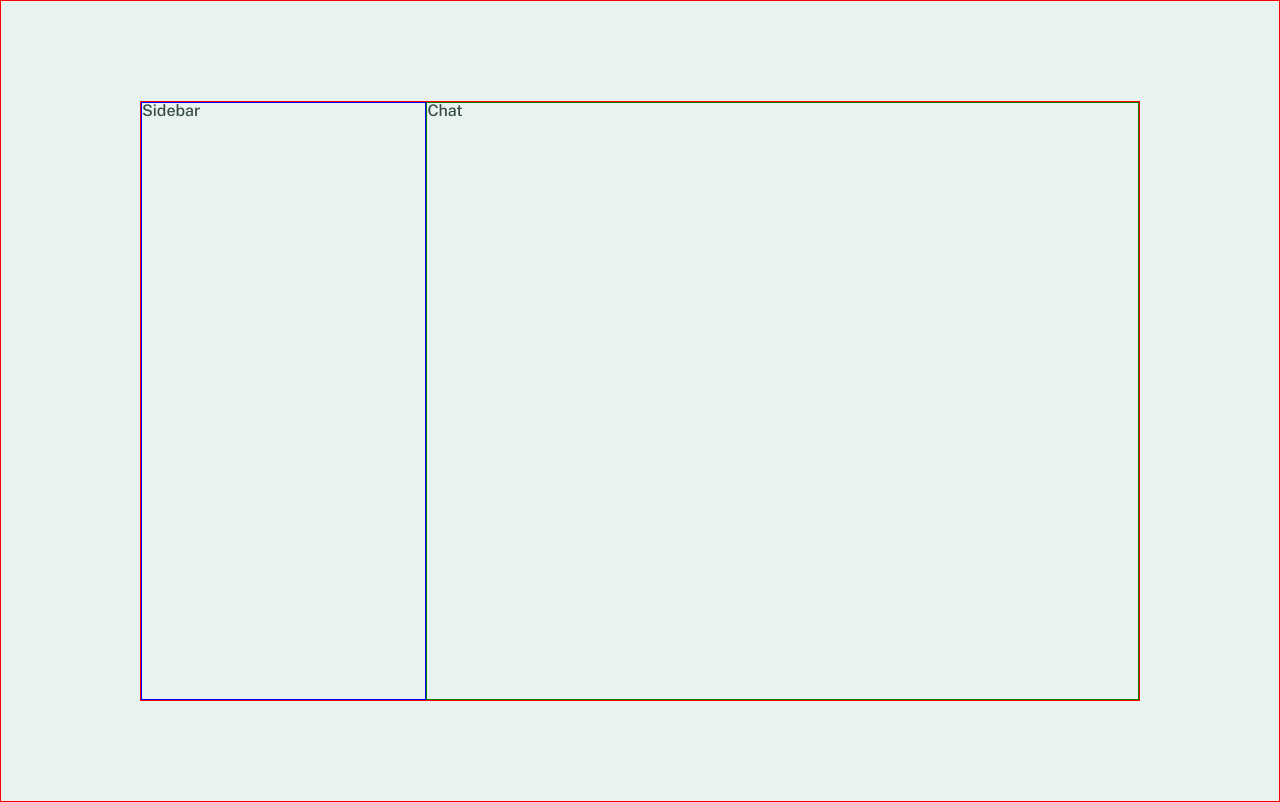
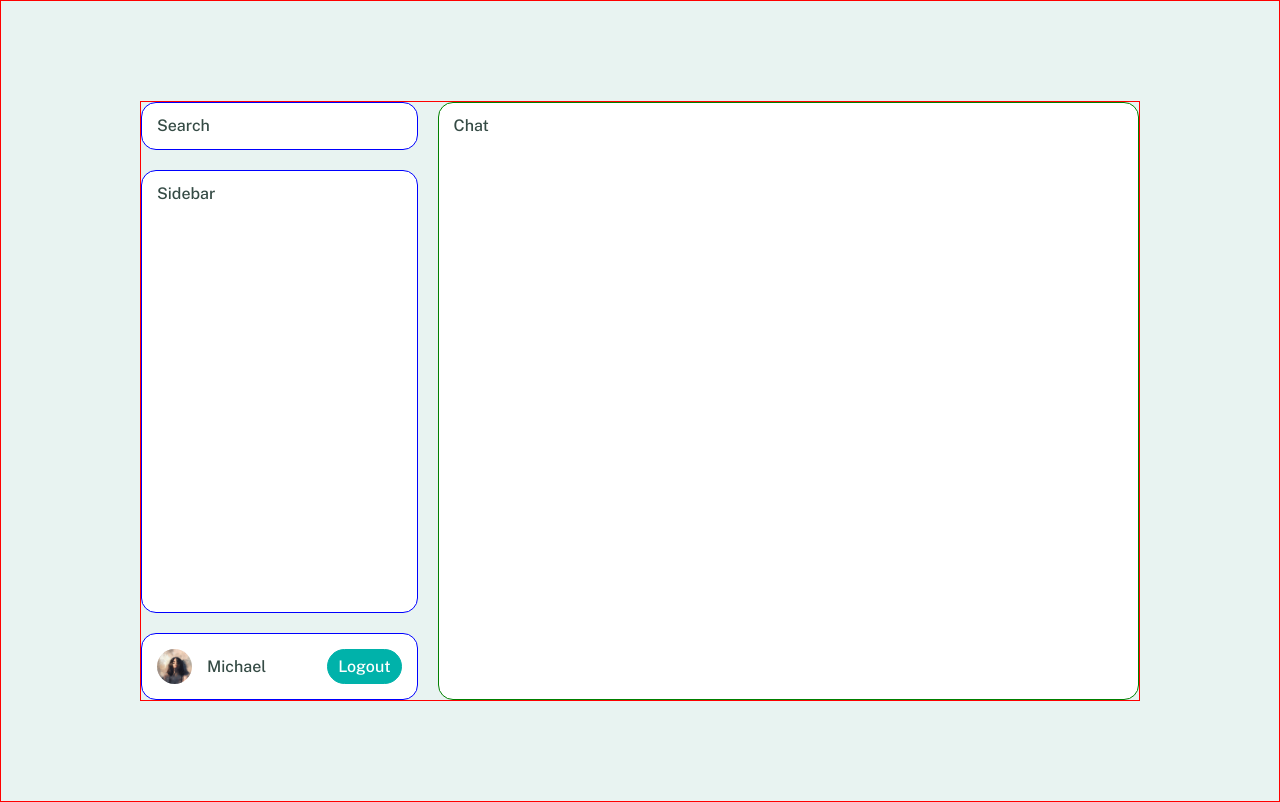
Before and after one commit to mchldavid/chat-kel, a React (Create React App) app: page / in a window 1280 px wide. Built offline with nearby package versions, Linux system fonts and the light colour scheme.

Commit message:
Navbar CSS

```diff
--- a/src/components/Chat.js
+++ b/src/components/Chat.js
@@ -1,11 +1,7 @@
-import React from 'react';
+import React from "react"
 
 const Chat = () => {
-  return (
-    <div className="chat">
-      Chat
-    </div>
-  );
-};
+  return <div className="chat card">Chat</div>
+}
 
-export default Chat;
+export default Chat
--- a/src/components/Navbar.js
+++ b/src/components/Navbar.js
@@ -1,11 +1,16 @@
-import React from 'react';
+import React from "react";
+import "./navbar.scss";
 
 const Navbar = () => {
   return (
-    <div>
-      Navbar
+    <div className="navbar card">
+      <div className="user-display">
+        <img src={window.location.origin + "/img/default-img.jpg"} alt="" />
+        <span>Michael</span>
+      </div>
+      <button className="logout-button">Logout</button>
     </div>
-  );
-};
+  )
+}
 
-export default Navbar;
+export default Navbar
--- a/src/components/Search.js
+++ b/src/components/Search.js
@@ -1,11 +1,7 @@
-import React from 'react';
+import React from "react"
 
 const Search = () => {
-  return (
-    <div>
-      Search
-    </div>
-  );
-};
+  return <div className="search card">Search</div>
+}
 
-export default Search;
+export default Search
--- a/src/components/Sidebar.js
+++ b/src/components/Sidebar.js
@@ -1,11 +1,7 @@
-import React from 'react';
+import React from "react"
 
 const Sidebar = () => {
-  return (
-    <div className="sidebar">
-      Sidebar
-    </div>
-  );
-};
+  return <div className="sidebar card">Sidebar</div>
+}
 
-export default Sidebar;
+export default Sidebar
--- /dev/null
+++ b/src/components/navbar.scss
@@ -0,0 +1,37 @@
+@use "../abstract/" as *;
+
+.navbar {
+  width: 100%;
+  border: 1px solid blue;
+  display: flex;
+  flex-direction: row;
+  justify-content: space-between;
+
+  .user-display {
+    display: flex;
+    justify-content: center;
+    flex-direction: row;
+    align-items: center;
+
+    img {
+      width: 35px;
+      height: 35px;
+      object-fit: cover;
+      border-radius: 100%;
+      margin-right: 15px;
+    }
+  }
+
+  .logout-button {
+    width: fit-content;
+    padding: 5px 10px;
+    background-color: $color-1;
+    color: white;
+    transition: all 0.3s;
+  }
+
+  .logout-button:hover {
+    background-color: $color-0;
+    border-color: $color-0;
+  }
+}
--- a/src/global/index.scss
+++ b/src/global/index.scss
@@ -83,6 +83,7 @@ button{
   border-radius: $radius;
   transition: all .3s;
   background-color: none;
+  cursor: pointer;
 }
 
 button:hover{
--- a/src/pages/Home/Home.js
+++ b/src/pages/Home/Home.js
@@ -2,12 +2,19 @@ import React from "react"
 import Sidebar from "../../components/Sidebar"
 import Chat from "../../components/Chat"
 import "./home.scss"
+import Navbar from "../../components/Navbar"
+import Search from "../../components/Search"
 
 const Home = () => {
   return (
     <div className="home">
       <div className="wrapper">
-        <Sidebar />
+        <div className="left-section">
+          <Search />
+          <Sidebar />
+          <Navbar />
+        </div>
+
         <Chat />
       </div>
     </div>
--- a/src/pages/Home/home.scss
+++ b/src/pages/Home/home.scss
@@ -1,22 +1,43 @@
 @use "../../abstract/" as *;
 
-.home{
+.home {
   width: 1000px;
   height: 600px;
   border: 1px solid red;
 
-  .wrapper{
+  .wrapper {
     display: flex;
     flex-direction: row;
     height: 100%;
+    gap: 20px;
 
-    .sidebar{
+    .left-section {
+      display: flex;
+      flex-direction: column;
       width: 40%;
-      height: 100%;
-      border: 1px solid blue;
+      gap: 20px;
+
+      .search {
+        width: 100%;
+        border: 1px solid blue;
+      }
+
+      .sidebar {
+        width: 100%;
+        height: 100%;
+        border: 1px solid blue;
+      }
+
+      .navbar {
+        width: 100%;
+        border: 1px solid blue;
+        display: flex;
+        flex-direction: row;
+        justify-content: space-between;
+      }
     }
 
-    .chat{
+    .chat {
       width: 100%;
       height: 100%;
       border: 1px solid green;
```
Also changed, not shown: src/components/Input.js (+4 -8 lines), src/components/Message.js (+4 -8 lines), public/img/default-img.jpg (added), src/pages/Register/register.scss (line endings or trailing spaces).
